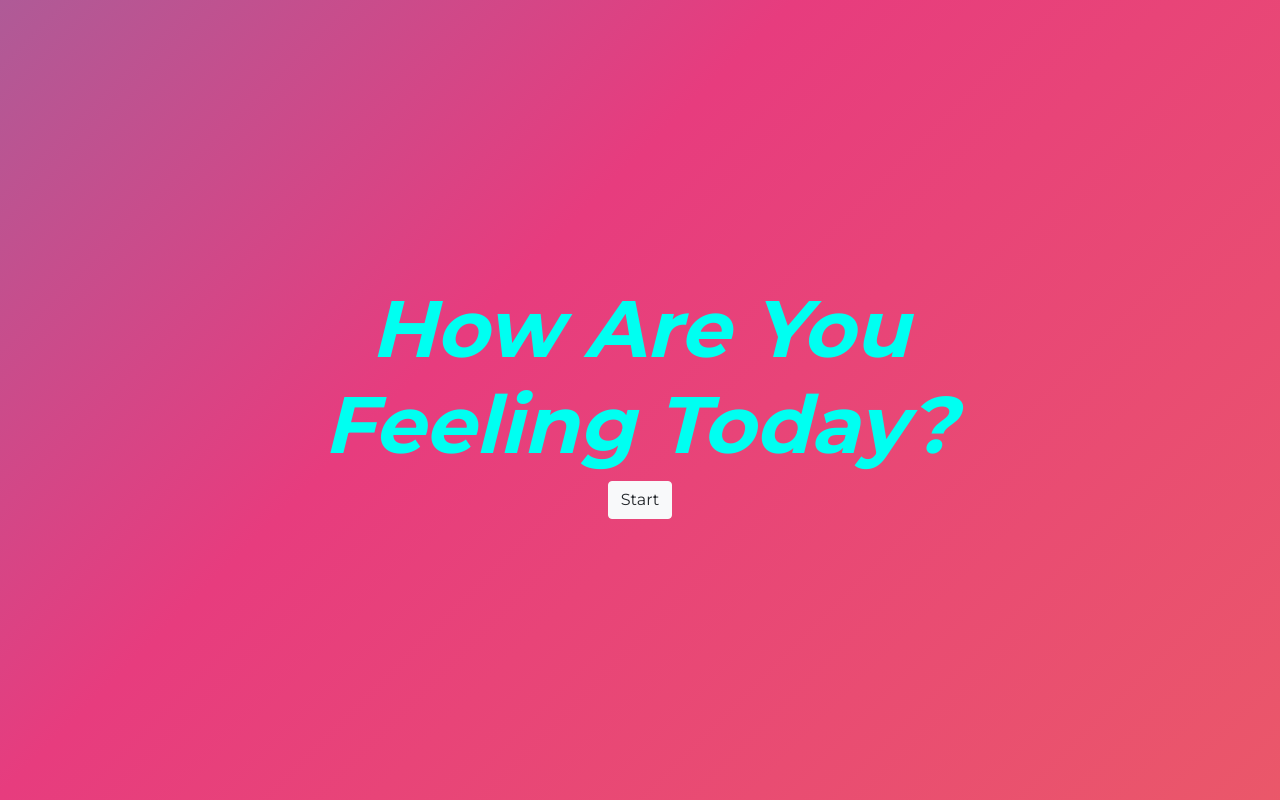
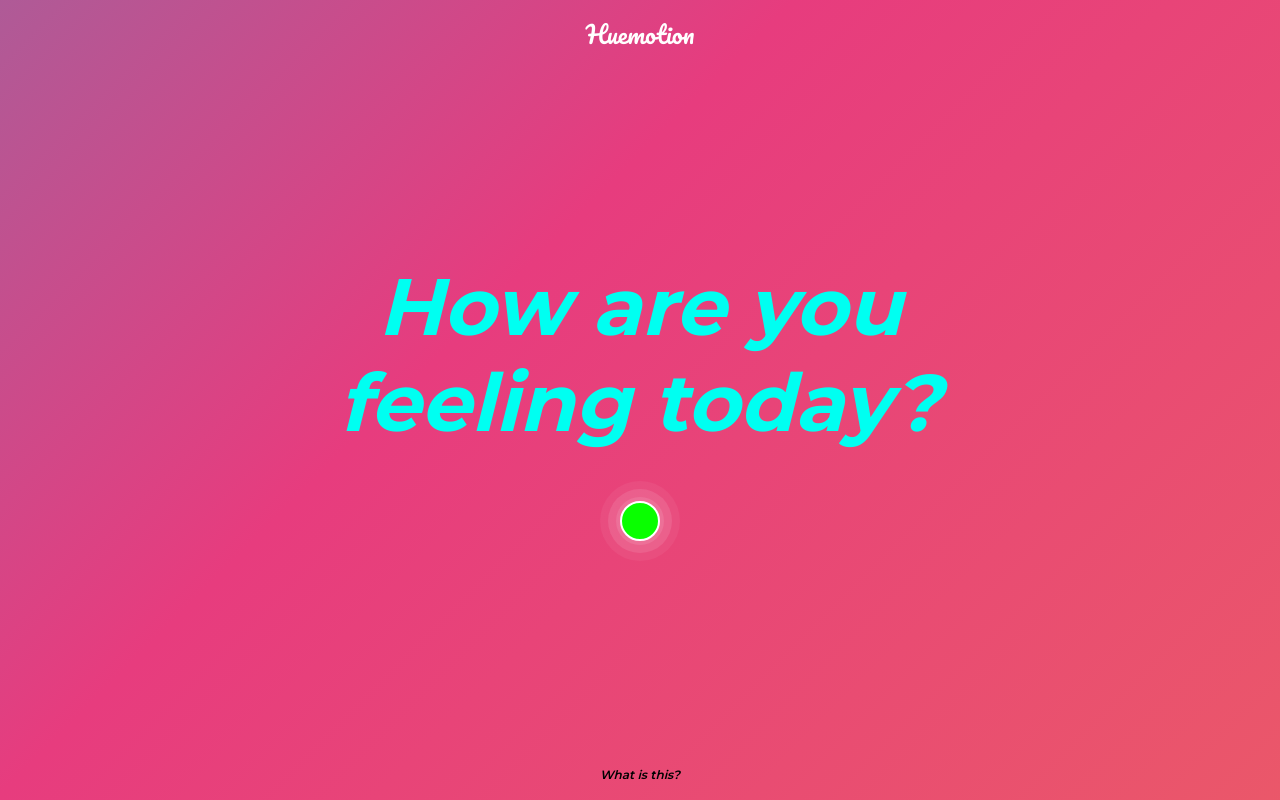
Before and after one commit to SudoSharma/huemotion, a Gatsby site: page / in a window 1280 px wide. Built offline with nearby package versions, Linux system fonts and the light colour scheme; Gatsby itself is replaced by a stand-in of ours.

Commit message:
feat: add start button, header and footer

```diff
--- a/package.json
+++ b/package.json
@@ -19,7 +19,8 @@
     "react": "^16.12.0",
     "react-bootstrap": "^1.0.0-beta.16",
     "react-dom": "^16.12.0",
-    "typeface-montserrat": "0.0.75"
+    "typeface-montserrat": "0.0.75",
+    "typeface-pacifico": "^1.1.3"
   },
   "devDependencies": {
     "prettier": "^1.19.1"
--- a/src/components/message.js
+++ b/src/components/message.js
@@ -7,6 +7,7 @@ class EmotionMessage extends Component {
     this.video = React.createRef()
     this.canvas = React.createRef()
     this.intervalID = 0
+    this.state = { emotionQueue: [] }
   }
 
   handleChange = newEmotion => {
@@ -23,8 +24,6 @@ class EmotionMessage extends Component {
     tracks.forEach(track => {
       track.stop()
     })
-
-    video.srcObject = null
   }
 
   applyGrayFilter = frame => {
@@ -50,8 +49,8 @@ class EmotionMessage extends Component {
         body: imgData,
       })
       const result = await response.json()
-      console.log("Result: " + result)
       this.handleChange(result)
+      console.log("Current Emotion: " + result)
     } catch (err) {
       this.handleChange("oops")
       console.log(err)
@@ -119,7 +118,7 @@ class EmotionMessage extends Component {
   }
 }
 
-function GreetingMessage(props) {
+function GreetingMessage() {
   return <h1 className={messageStyles.message}>How are you feeling today?</h1>
 }
 
--- a/src/components/message.module.css
+++ b/src/components/message.module.css
@@ -5,7 +5,7 @@
   color: #00fff1;
   font-size: 4rem;
   max-width: 275px;
-  text-transform: capitalize;
+  margin-bottom: 50px;
 }
 
 .video,
--- a/src/pages/index.js
+++ b/src/pages/index.js
@@ -1,8 +1,9 @@
 import React, { Component } from "react"
 import Message from "../components/message.js"
 import "typeface-montserrat"
+import "typeface-pacifico"
 import "bootstrap/dist/css/bootstrap.min.css"
-import { Container, Col, Row, Button } from "react-bootstrap"
+import { Navbar, Container, Col, Row, Button } from "react-bootstrap"
 
 class HuemotionApp extends Component {
   constructor(props) {
@@ -43,6 +44,9 @@ class HuemotionApp extends Component {
         fluid="true"
         className={`h-100 ${isInferencing ? emotion : "gradient-bkg"}`}
       >
+        <Navbar bg="transparent" fixed="top" className="justify-content-center">
+          <Navbar.Text className="title">Huemotion</Navbar.Text>
+        </Navbar>
         <Row className="h-100">
           <Col className="h-100 d-flex flex-column justify-content-center align-items-center">
             <Message
@@ -53,17 +57,18 @@ class HuemotionApp extends Component {
             {button}
           </Col>
         </Row>
+        <Navbar bg="transparent" fixed="bottom">
+          <Container className="justify-content-center">
+            <Navbar.Text className="details">What is this?</Navbar.Text>
+          </Container>
+        </Navbar>
       </Container>
     )
   }
 }
 
 const StartButton = props => {
-  return (
-    <Button variant="light" onClick={props.onClick}>
-      Start
-    </Button>
-  )
+  return <Button className="record" onClick={props.onClick}></Button>
 }
 
 const StopButton = props => {
--- a/src/styles/global.css
+++ b/src/styles/global.css
@@ -68,3 +68,39 @@ body {
     background-position: 0% 50%;
   }
 }
+
+.title {
+  font-family: "Pacifico";
+  font-size: 1.5rem;
+  color: white !important;
+}
+
+.details {
+  font-size: 0.75rem;
+  font-weight: 600;
+  font-style: italic;
+  color: black !important;
+}
+
+.record {
+  height: 40px;
+  width: 40px;
+  background: #09ff00 !important;
+  border-radius: 100% !important;
+  border-color: white !important;
+  border-width: 2px !important;
+  -webkit-animation: ripple 2s linear infinite;
+  -moz-animation: ripple 2s linear infinite;
+  animation: ripple 2s linear infinite;
+}
+
+@keyframes ripple {
+  0% {
+    box-shadow: 0 0 0 0rem rgba(255, 255, 255, 0.1),
+      0 0 0 0.5rem rgba(255, 255, 255, 0.1), 0 0 0 1rem rgba(255, 255, 255, 0.1);
+  }
+  100% {
+    box-shadow: 0 0 0 0.5rem rgba(255, 255, 255, 0.1),
+      0 0 0 1rem rgba(255, 255, 255, 0.1), 0 0 0 1.5rem rgba(255, 255, 255, 0);
+  }
+}
```
Also changed, not shown: 1 other file.
